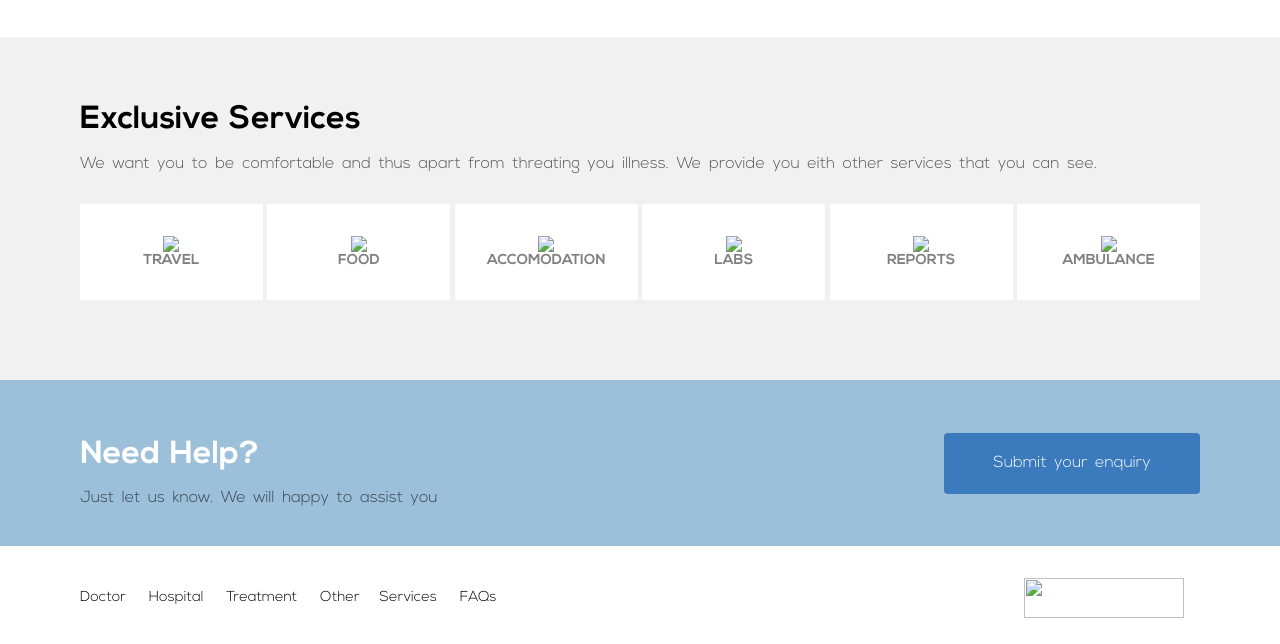
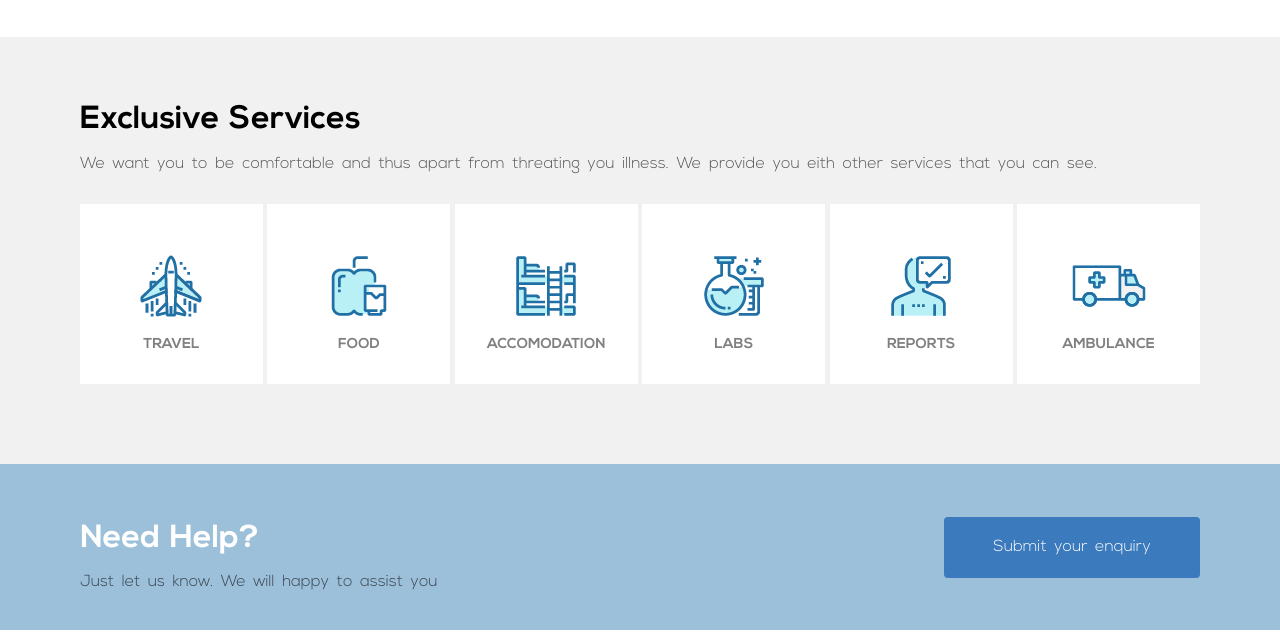
Before and after one commit to Ravisj1512/Ravisj1512.github.io, a plain HTML site: page index.html in a window 1280 px wide. Shown: the part 2880-3524 px from the top of the page. Drawn offline with Linux system fonts and the light colour scheme; files whose address does not match are found by name.

Commit message:
Update index.html

```diff
--- a/index.html
+++ b/index.html
@@ -167,22 +167,22 @@
                     that you can see.
                 </p>
                 <div class="service_card">
-                    <div class="service"><img src="../assets/images/Icons-01.png">
+                    <div class="service"><img src="../images/Icons-01.png">
                         <h5>TRAVEL</h5>
                         </div>
-                    <div class="service"><img src="../assets/images/Icons-02.png">
+                    <div class="service"><img src="../images/Icons-02.png">
                         <h5>FOOD</h5>
                         </div>
-                    <div class="service"><img src="../assets/images/Icons-03.png">
+                    <div class="service"><img src="../images/Icons-03.png">
                         <h5>ACCOMODATION</h5>
                         </div>
-                    <div class="service"><img src="../assets/images/Icons-07.png">
+                    <div class="service"><img src="../images/Icons-07.png">
                         <h5>LABS</h5>
                         </div>
-                    <div class="service"><img src="../assets/images/Icons-10.png">
+                    <div class="service"><img src="../images/Icons-10.png">
                         <h5>REPORTS</h5>
                         </div>
-                    <div class="service"><img src="../assets/images/Icons-06.png">
+                    <div class="service"><img src="../images/Icons-06.png">
                         <h5>AMBULANCE</h5>
                         </div>
                 </div>
@@ -194,7 +194,7 @@
                 <button id="submit">Submit your enquiry</button>
             </section>
             <footer>
-                <img src="../assets/images/footer.png">
+                <img src="../images/footer.png">
                 <div class="more_info">
                     <ul>
                 <li>Doctor</li>
```
